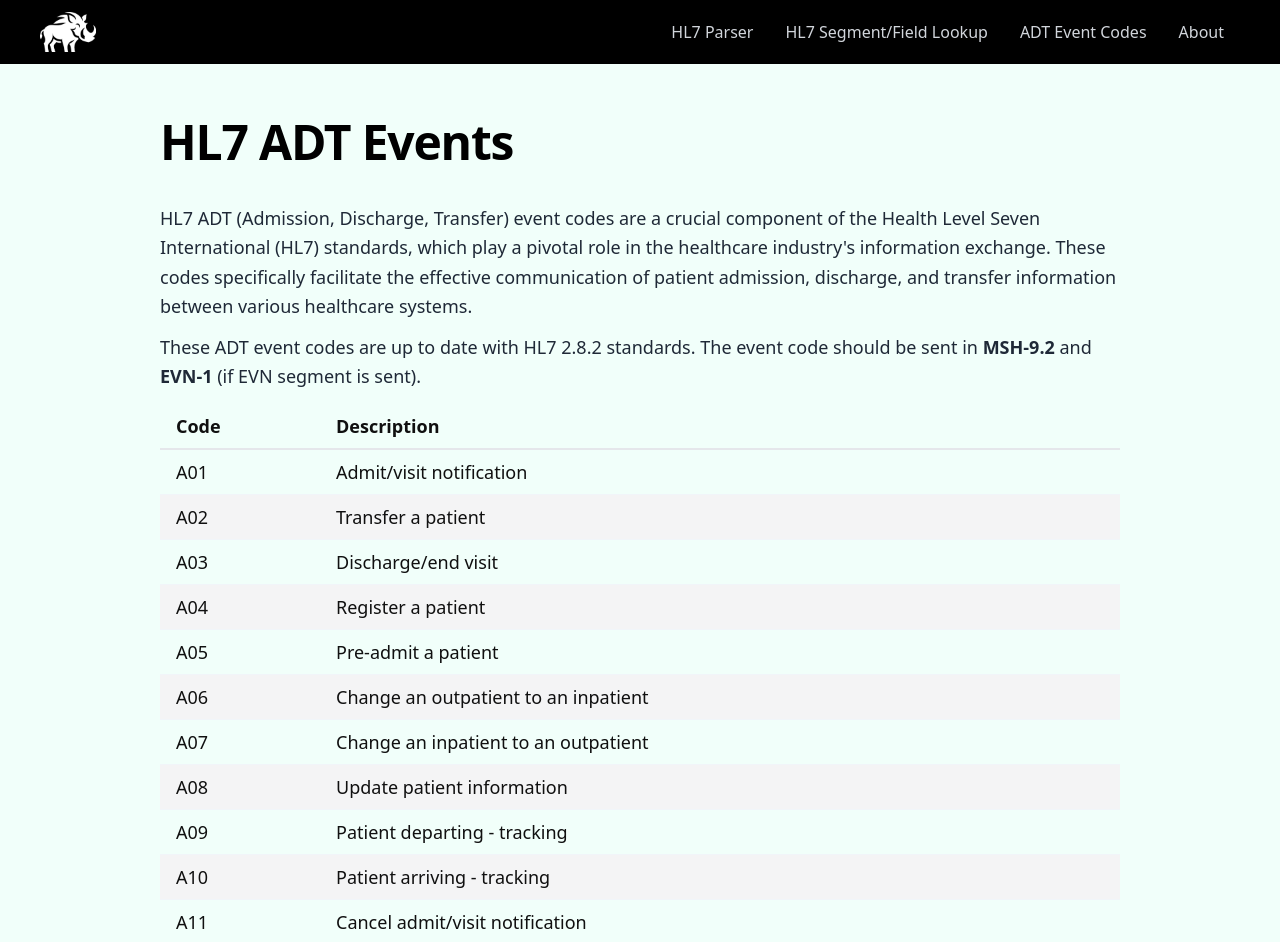
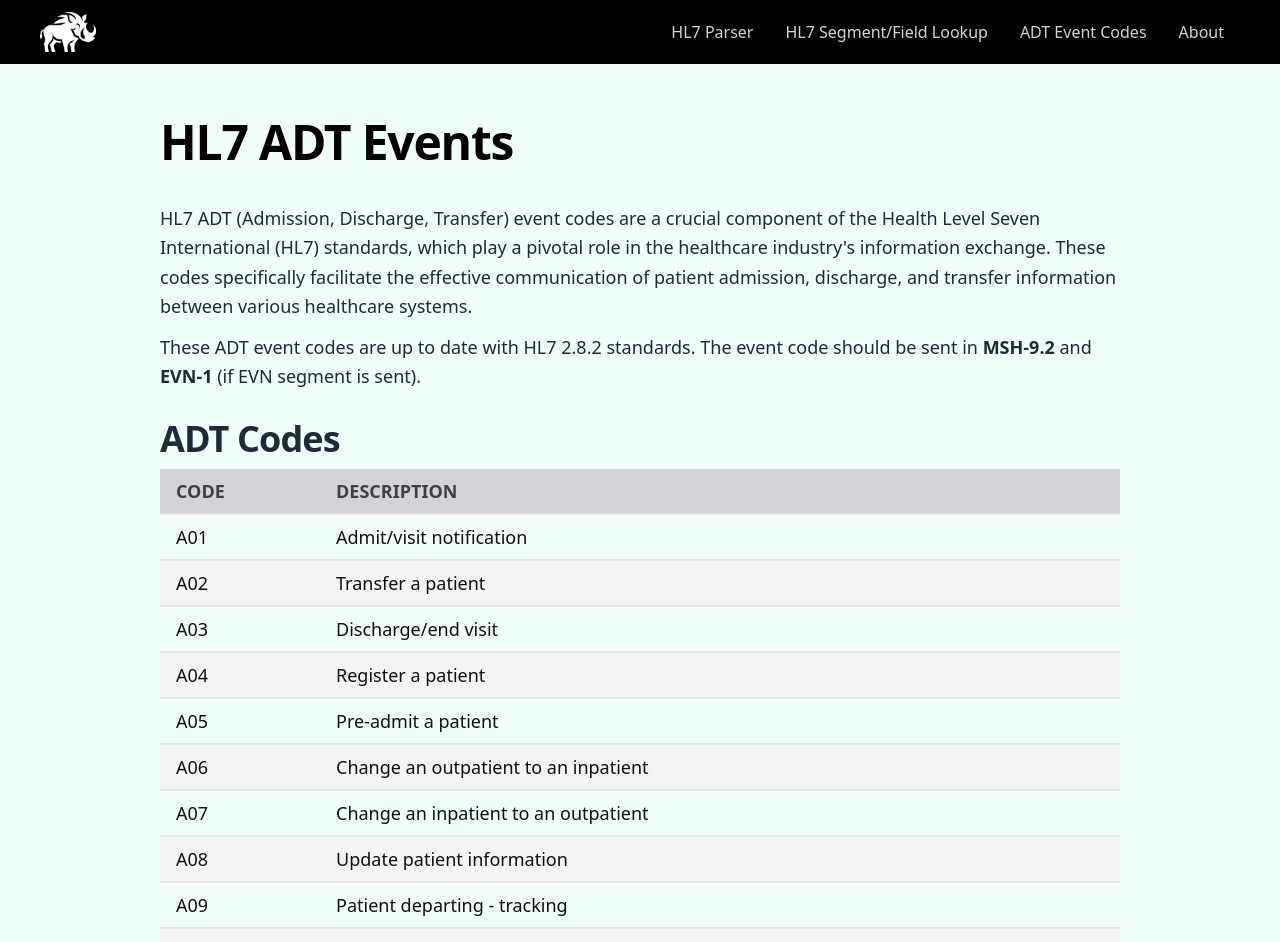
Before and after one commit to kyleholgate/parse-hog-next, a Next.js app: page /hl7/adt-events in a window 1280 px wide. Shown: the top 942 px of the page. Built offline with nearby package versions, Linux system fonts and the light colour scheme.

Commit message:
table refactor

```diff
--- /dev/null
+++ b/app/components/ui/Table.tsx
@@ -0,0 +1,47 @@
+import React from 'react';
+import Heading from '@/app/components/ui/Heading';
+
+type TableProps = {
+    data: Array<any>;
+    headers: {
+        id: string;
+        title: string;
+        columns: Array<{
+            key: string;
+            title: string;
+            className: string;
+        }>;
+    };
+};
+
+const Table = ({ data, headers }: TableProps) => {
+    return (
+        <div>
+            {headers && (
+                <Heading level={2} id={headers.id}>{headers.title}</Heading>
+            )}
+            <table className="table-auto w-full text-start">
+                <thead className="text-zinc-700 uppercase bg-zinc-300 px-6 py-3 border-b-2 border-zinc-50">
+                    <tr>
+                        {headers && headers.columns.map((column, index) => (
+                            <th key={index} className={column.className}>{column.title}</th>
+                        ))}
+                    </tr>
+                </thead>
+                <tbody>
+                    {data.map((row, rowIndex) => (
+                        <tr key={rowIndex} className="border-b border-slate-100 even:bg-zinc-100">
+                            {Object.entries(row).map(([key, value], index) => (
+                                <td key={index} className={headers.columns.find(col => col.key === key).className}>
+                                    {value}
+                                </td>
+                            ))}
+                        </tr>
+                    ))}
+                </tbody>
+            </table>
+        </div>
+    );
+};
+
+export default Table;
--- a/app/hl7/adt-events/page.tsx
+++ b/app/hl7/adt-events/page.tsx
@@ -1,10 +1,22 @@
 import Heading from "@/app/components/ui/Heading";
+import Table from "@/app/components/ui/Table";
 import { ADTCodes } from "@/app/models/HL7Definitions";
 
 export const metadata = {
     title: 'ADT Event Codes',
     description: 'Lookup HL7 ADT Event Codes.',
 }
+
+const adtTableData = Object.entries(ADTCodes).map(([code, description]) => ({ code, description }));
+
+const adtTableHeaders = {
+    id: 'adt',
+    title: 'ADT Codes',
+    columns: [
+        { key: 'code', title: 'Code', className: 'w-2/12 px-4 py-2 border-b-2 border-gray-200 text-start' },
+        { key: 'description', title: 'Description', className: 'w-10/12 px-4 py-2 border-b-2 border-gray-200 text-start' }
+    ]
+};
 
 export default function Page() {
     return (
@@ -17,22 +29,7 @@ export default function Page() {
                 These ADT event codes are up to date with HL7 2.8.2 standards. The event code should be sent in <strong>MSH-9.2</strong> and <strong>EVN-1</strong> (if EVN segment is sent).
             </p>
             <div>
-                <table className="table-auto w-full">
-                    <thead>
-                        <tr>
-                            <th className="w-2/12 px-4 py-2 border-b-2 border-gray-200 text-start">Code</th>
-                            <th className="w-10/12 px-4 py-2 border-b-2 border-gray-200 text-start">Description</th>
-                        </tr>
-                    </thead>
-                    <tbody>
-                        {Object.entries(ADTCodes).map(([code, description]) => (
-                            <tr key={code} className="border-b border-slate-100 even:bg-zinc-100">
-                                <td className="w-2/12 px-4 py-2">{code}</td>
-                                <td className="w-10/12 px-4 py-2">{description}</td>
-                            </tr>
-                        ))}
-                    </tbody>
-                </table>
+                <Table data={adtTableData} headers={adtTableHeaders} />
             </div>
             <div>
                 <Heading level={2}>Most Important ADT Event Codes</Heading>
--- a/app/hl7/lookup/page.tsx
+++ b/app/hl7/lookup/page.tsx
@@ -1,4 +1,5 @@
 import Heading from "@/app/components/ui/Heading";
+import Table from "@/app/components/ui/Table";
 import { hl7Fields } from "@/app/models/HL7Definitions";
 import SegmentDropdown from "@/app/hl7/lookup/SegmentDropdown";
 
@@ -7,33 +8,29 @@ export const metadata = {
     description: 'Lookup HL7 Segment & Field values by segment type and field number.',
 }
 
+const hl7TableData = Object.entries(hl7Fields).flatMap(([segment, fields]) =>
+    Object.entries(fields).map(([field, description]) => ({
+        field: `${segment}-${field}`,
+        description
+    }))
+);
+
+const hl7TableHeaders = {
+    id: 'hl7',
+    title: 'HL7 Fields',
+    columns: [
+        { key: 'field', title: 'Field', className: 'w-3/12 lg:w-2/12 px-6 py-3 text-start' },
+        { key: 'description', title: 'Description', className: 'w-9/12 lg:w-10/12 px-6 py-3 text-start' }
+    ]
+};
+
 export default function Page() {
     return (
         <div className="text-lg">
             <Heading level={1}>HL7 Segment & Field Lookup</Heading>
             <SegmentDropdown />
             <p className="text-xs">Want to search by description? Use Ctrl+F to search with your browser.</p>
-            {Object.entries(hl7Fields).map(([segment, fields]) => (
-                <div key={segment}>
-                    <Heading level={2} id={segment}>{segment}</Heading>
-                    <table className="table-auto w-full text-start">
-                        <thead className="text-zinc-700 uppercase bg-zinc-300 px-6 py-3 border-b-2 border-zinc-50">
-                            <tr>
-                                <th className="w-3/12 lg:w-2/12 px-6 py-3 text-start">Field</th>
-                                <th className="w-9/12 lg:w-10/12 px-6 py-3 text-start">Description</th>
-                            </tr>
-                        </thead>
-                        <tbody>
-                            {Object.entries(fields).map(([field, description]) => (
-                                <tr key={field} className="border-b border-slate-100 even:bg-zinc-100">
-                                    <td className="w-2/12 px-6 py-3">{segment}-{field}</td>
-                                    <td className="w-10/12 px-6 py-3">{description}</td>
-                                </tr>
-                            ))}
-                        </tbody>
-                    </table>
-                </div>
-            ))}
+            <Table data={hl7TableData} headers={hl7TableHeaders} />
             <Heading level={2}>Segment Types in HL7</Heading>
             <p>In HL7 messaging, data is organized into segments, each serving a specific purpose in the overall communication structure. A segment is a logical grouping of data fields that convey a particular set of related information. Each segment is identified by a unique segment type code, typically a three-letter abbreviation, which appears at the beginning of the segment line in a message.</p>
 
```
